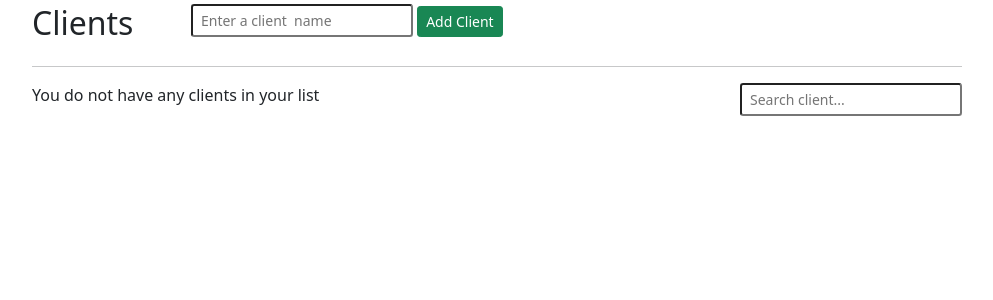
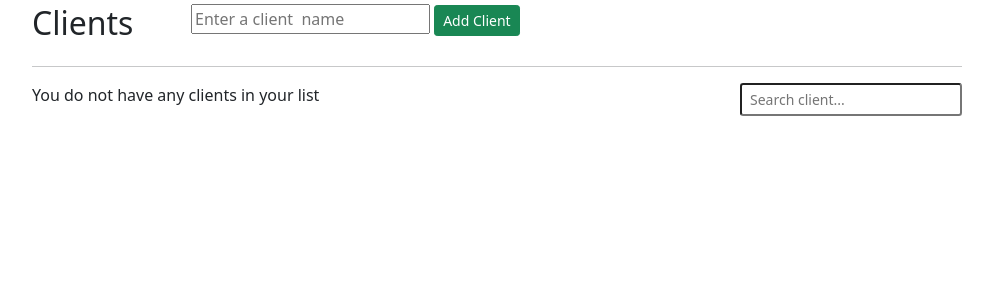
Before and after one commit to luiscberrocal/htmx_tutorial, a Django app: page /clients/clients/ in a window 1280 px wide. Shown: the part 56-356 px from the top of the page, without its empty margins (143-1136 px from the left). Run offline with Django 3.2, Linux system fonts and the light colour scheme; the visitor is signed in with stand-in values (Sample User, id 1); data that the repository does not hold is empty; some libraries are stand-ins or nearby versions.

Commit message:
[5] css cleanuo

```diff
--- a/htmx_tutorial/templates/partials/client-list.html
+++ b/htmx_tutorial/templates/partials/client-list.html
@@ -2,7 +2,7 @@
   <p class="h2 col-2">Clients</p>
   <form hx-post="{% url 'clients:add-client' %}" hx-target='#client-list' class="col-10">
     {% csrf_token %}
-    <input type="text" name="client-name" class="form-control-sm mr-2" placeholder="Enter a client  name"/>
+    <input type="text" name="client-name" class="" placeholder="Enter a client  name"/>
     <button type="submit" class="btn btn-success btn-sm">Add Client</button>
   </form>
 </div>
```
